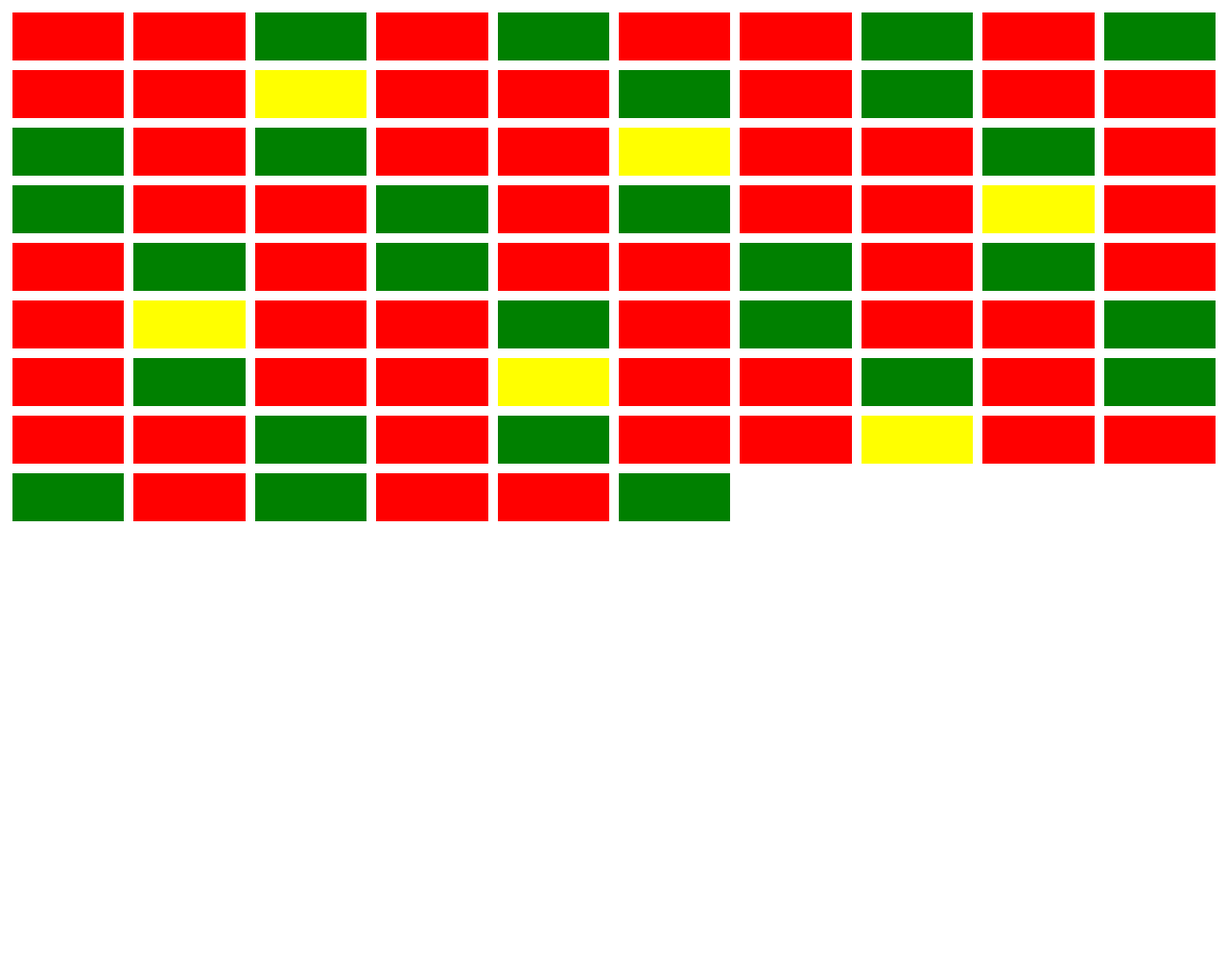
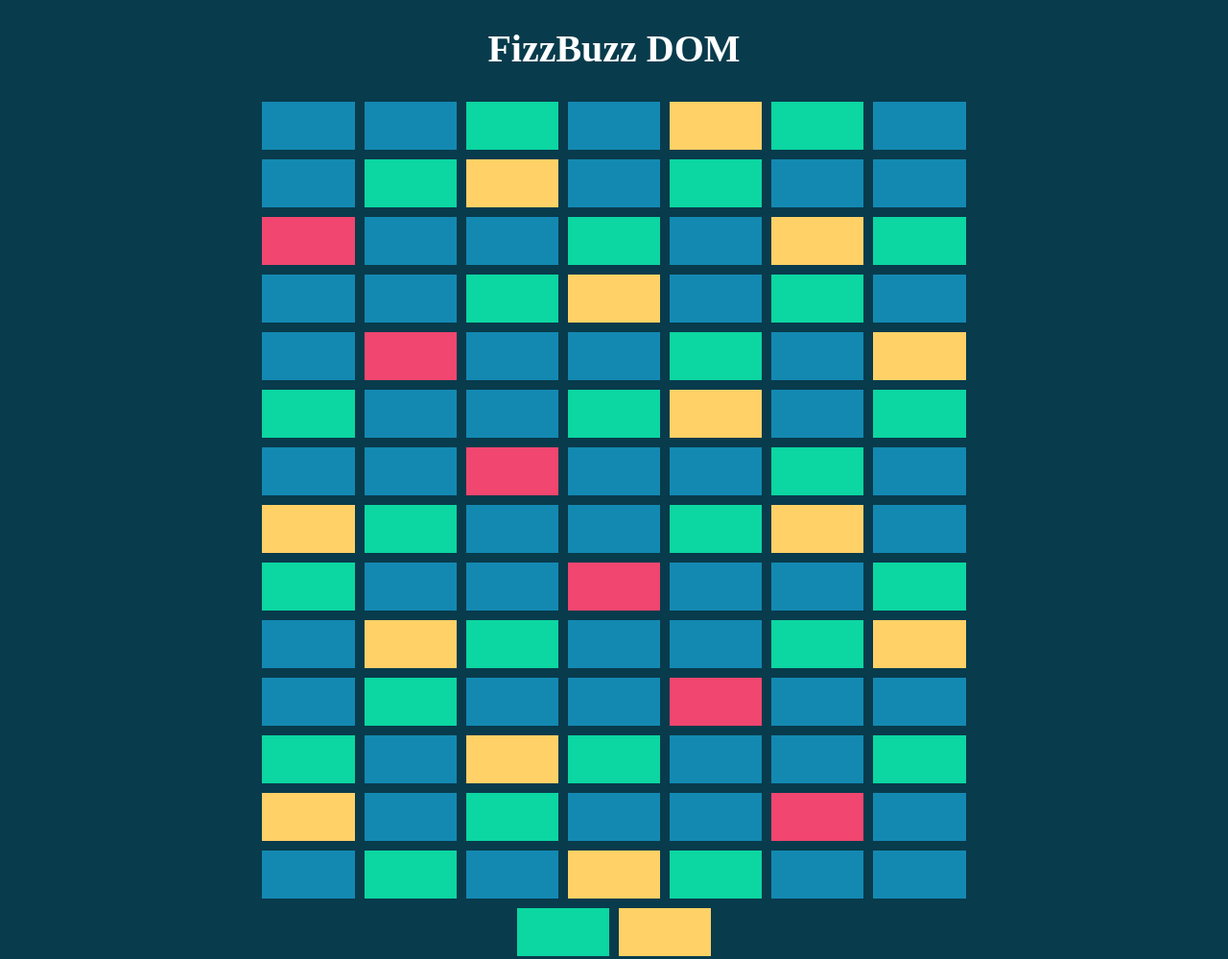
Before and after one commit to FabioBabaglioni/js-fizzbuzz, a plain HTML site: page index.html in a window 1280 px wide. Shown: the whole page at 96% size. Before the commit the page ends 800 px from the top, so only its background shows below. Drawn offline with Linux system fonts and the light colour scheme.

Commit message:
esercizio complete con grafica

```diff
--- a/css/style.css
+++ b/css/style.css
@@ -1,25 +1,45 @@
+body{
+    background-color: #083b4c;
+}
+
+#title{
+    text-align: center;
+    color: white;
+    font-size: 40px;
+}
+
 .container{
     display: flex;
     flex-wrap: wrap;
+    width: 60%;
+    margin: 0 auto;
+    justify-content: center;
 }
 
 .square{
-    width: calc(10% - 10px);
+    width: calc(14% - 10px);
     height: 50px;
     margin: 5px;
+    display: flex;
+    align-items: center;
+
 }
 
 .fizz_buzz{
-    background-color: yellow;
+    background-color: #f0466f;
 }
 
 
 .fizz{
-    background-color: green;
+    background-color: #0cd6a1;
 }
 
 
 
 .buzz{
-    background-color: red;
+    background-color: #ffd166;
 }
+
+.normal{
+    background-color: #1389b2;
+}
--- a/index.html
+++ b/index.html
@@ -10,6 +10,7 @@
 <body>
 
     <main>
+        <h1 id="title">FizzBuzz DOM</h1>
         <div class="container">
 
         </div>
--- a/js/main.js
+++ b/js/main.js
@@ -6,18 +6,19 @@ for(let i = 1; i <= 100; i++)
 
 // se sono divisibili per due e per 5  allora fizzbuzz
     if(i % 3 === 0 && i % 5 === 0){
-        const element = `<div class = "fizz_buzz square">${i}<!div>`;
+        const element = `<div class = "fizz_buzz square">${"FizzBuzz"}<!div>`;
         contenitore.innerHTML +=element
 
-    }else if(i % 3 ===0){
+    }else if(i % 3 === 0){
         // se sono divisibili per 3 allora fizz
-        const element = `<div class = "fizz square">${i}<!div>`;
+        const element = `<div class = "fizz square">${"Fizz"}<!div>`;
         contenitore.innerHTML +=element
     } else if(i % 5 === 0 ){
         // se sono divisibili per  allora buzz
-        console.log("Buzz")
+        const element = `<div class = "buzz square">${"Buzz"}<!div>`;
+        contenitore.innerHTML +=element
     }else{
         // se no stampa il numero normale
-        const element = `<div class = "buzz square">${i}<!div>`;
+        const element = `<div class = "normal square">${i}<!div>`;
         contenitore.innerHTML +=element
     }
```
